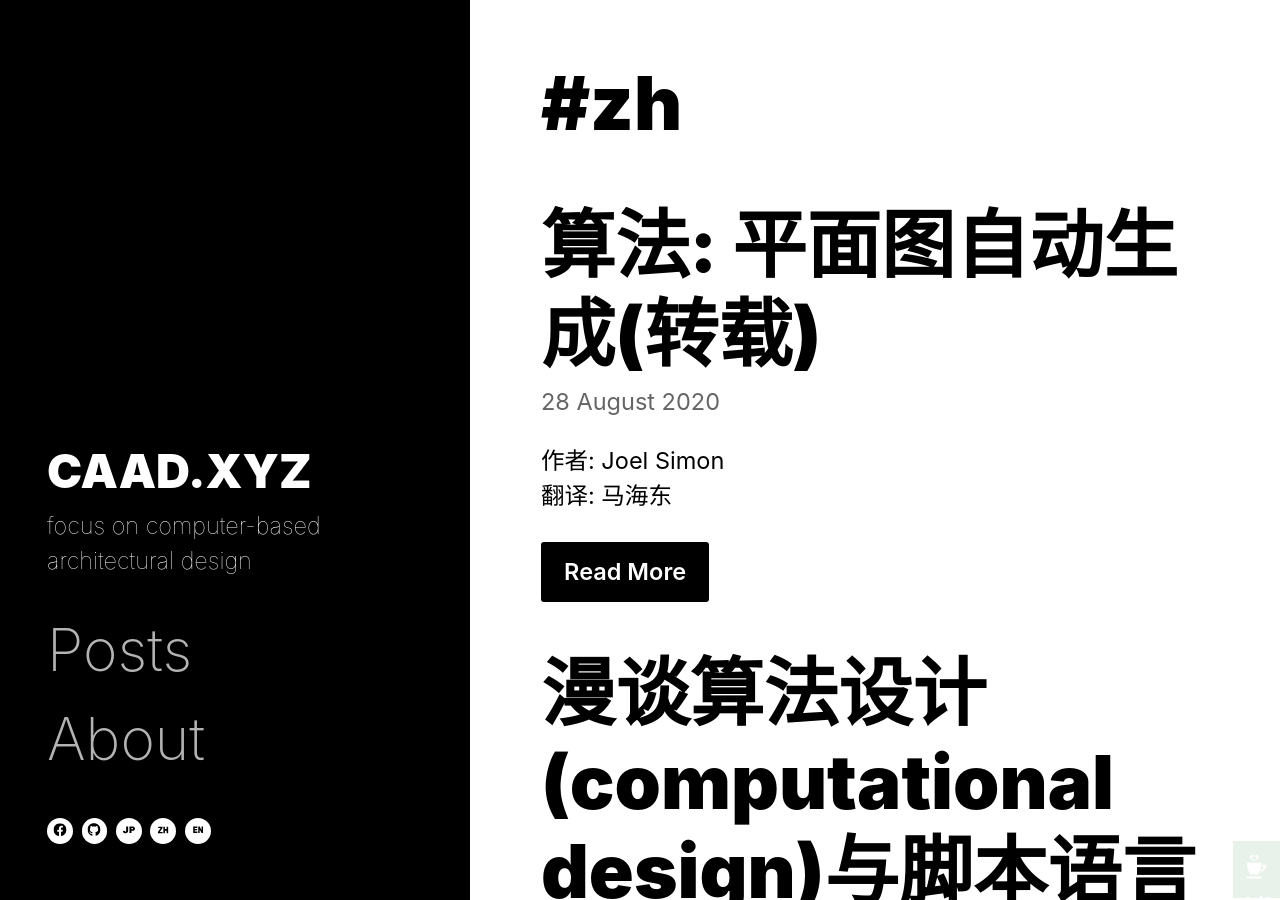
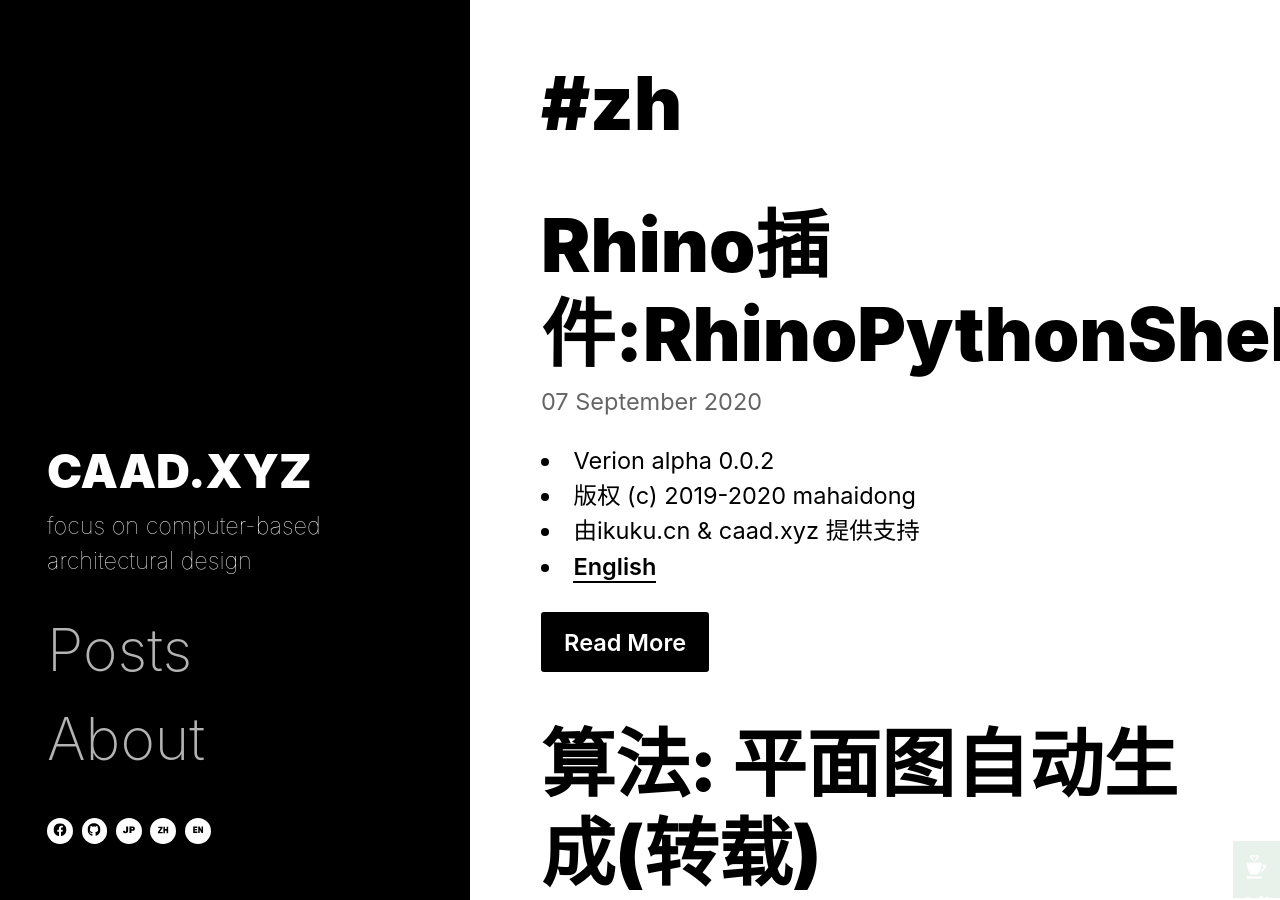
Before and after one commit to caadxyz/caadxyz.github.com, a Jekyll site: the page built from _category/zh.md, in a window 1280 px wide and 900 px high. Built offline with Jekyll 4.4.1, drawn with Linux system fonts in a browser that asks for light colours; some of the changed lines change nothing that is shown.

Commit message:
rhinopythonshell-zh

```diff
--- a/_posts/2020-8-29-rhinopythonshell.md
+++ b/_posts/2020-08-29-rhinopythonshell-en.md
@@ -1,7 +1,7 @@
 ---
 
 layout: post
-title: "RhinoPython Shell"
+title: "RhinoPythonShell"
 permalink: "blog/rhino-python-shell-en"
 categories:
   - en
@@ -14,6 +14,7 @@
 * Verion alpha 0.0.2
 * Copyright (c) 2019-2020 mahaidong
 * Supported by ikuku.cn & caad.xyz
+* [中文](/blog/rhino-python-shell-zh)
 
 The RhinoPythonShell is the one of answer for where is the python **REPL** environment for Rhino3d?
 
--- /dev/null
+++ b/_posts/2020-09-07-rhinopythonshell-zh.md
@@ -0,0 +1,50 @@
+---
+
+layout: post
+title: "Rhino插件:RhinoPythonShell"
+permalink: "blog/rhino-python-shell-zh"
+categories:
+  - zh
+comments_id: 14
+
+---
+* Verion alpha 0.0.2
+* 版权  (c) 2019-2020 mahaidong
+* 由ikuku.cn & caad.xyz 提供支持
+* [English](/blog/rhino-python-shell-en)
+
+![sample](/assets/images/14-rhinoPythonShell/sample.png)
+
+
+在rhino软件中没有python的REPL交互环境,RhinoPythonShell为Rhino提供了这种编程环境.
+
+本插件为Rhino增加一個IronPython解釋器,可以让你通过交互的方式用Python编写Rhino3d的脚本。让您在输入代码时可以同时看到代码的执行结果。
+
+这对于在编写Rhino.python脚本时探索 [rhinscriptsyntax](https://developer.rhino3d.com/api/RhinoScriptSyntax/), scriptcontext, [RhinoCommon](https://developer.rhino3d.com/api/RhinoCommon/html/R_Project_RhinoCommon.htm) API 是非常棒的。
+
+注: 本插件受到RevitPythonShell启发。
+
+## 简介
+
+* 交互式IronPython解释器。
+  * 语法高亮
+  * 自动完成(句号后按CTRL+SPACE)
+  * 基于[IronLab](http://code.google.com/p/ironlab/) 项目
+* 包括所有Rhino内置的api (Rhinoscriptsyntax, scriptcontext)
+* 完全接入.NET框架和RhinoCommon API。
+
+## 安装
+
+1. 适用于rhino6 和 rhino7 wip
+1. 减压 `RhinoPythonShell.zip` 到rhino的pluginin文件夹
+1. 在 rhino 命令中输入 `RhinoPythonShell`
+1. enjoy it!
+
+## 贡献
+
+- Issue Tracker:  https://github.com/caadxyz/RhinoPythonShell/issues
+- 源码: [https://github.com/caadxyz/RhinoPythonShell](https://github.com/caadxyz/RhinoPythonShell)
+
+## Todo
+
+* 缓存输入的命令列表
```
